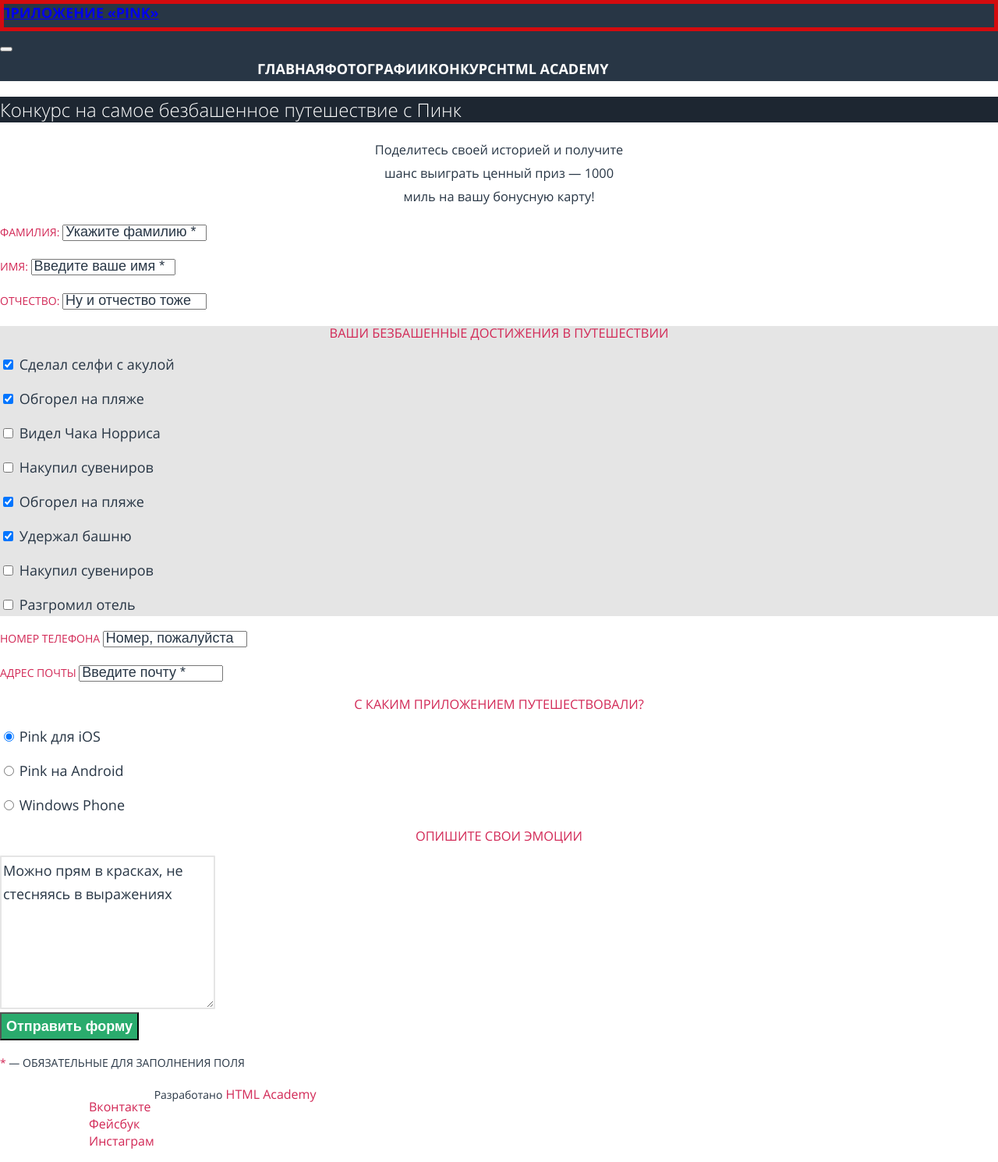
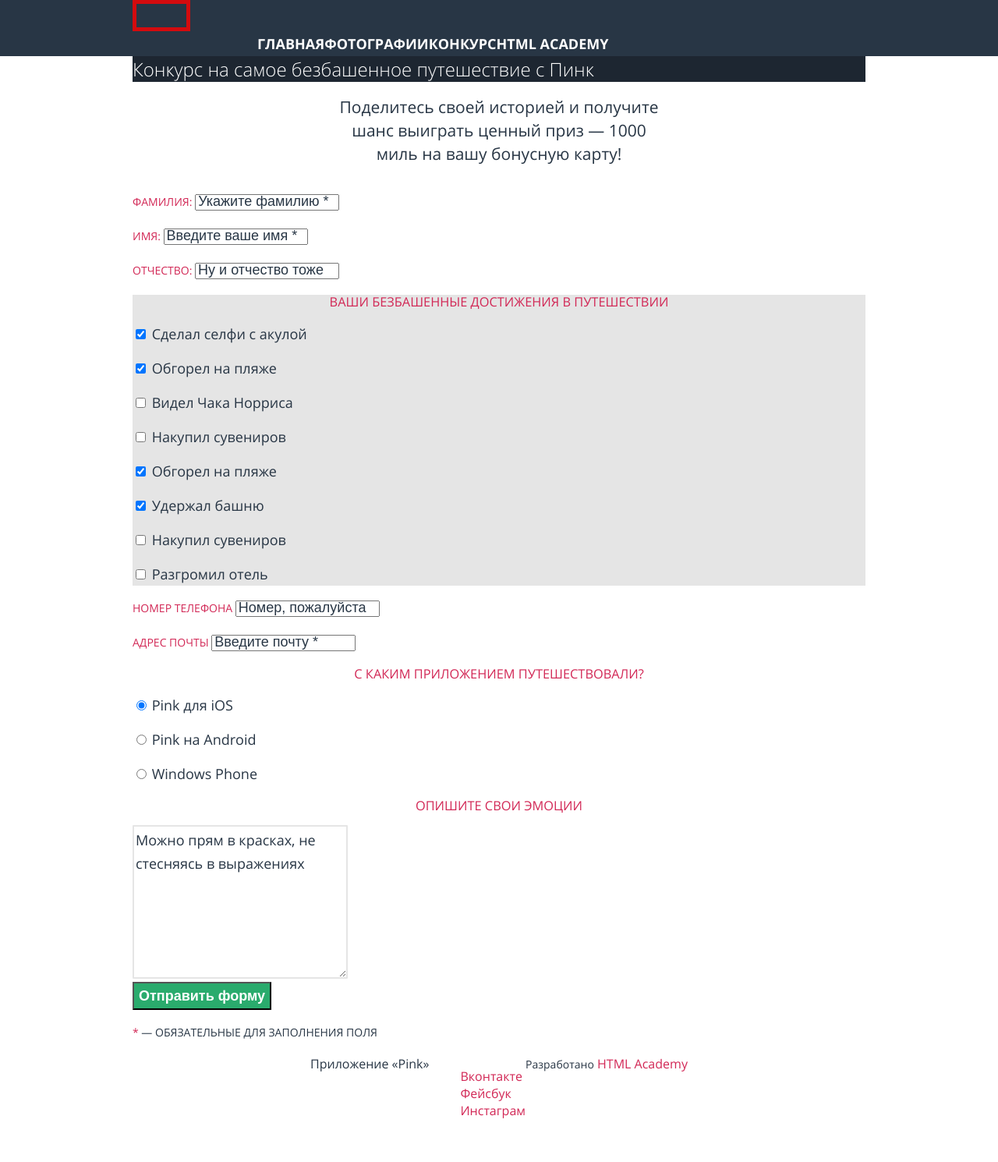
Before and after one commit to OlyaJoss/Pink, a website: page source/form.html in a window 1280 px wide. Shown: the whole page at 78% size. After the commit the page ends 1451 px from the top, so only its background shows below. Drawn offline with nearby package versions, Linux system fonts and the light colour scheme; files that its build step writes are made by us from their sources.

Commit message:
центровщик и выпадающий элемент

```diff
--- a/source/form.html
+++ b/source/form.html
@@ -8,19 +8,23 @@
   <link rel="stylesheet" href="css/style.css">
 </head>
 
+
 <body class="page__body">
-  <header class="page-header">
-    <a href="index.html" class="page-header__logo">
-      Приложение «Pink»
+
+  <header class="page-header container">
+    <div class="page-header__wrapper page-header__wrapper--top">
+      <a class="page-header__logo"><svg class="page-header__svg" xmlns="http://www.w3.org/2000/svg" width="74px"
+          viewBox="0 0 147 40"></svg>
       </a>
-    <nav class="main-nav">
-      <button class="main-nav__toggle" type="button">
+      <button class="page-header__toggle" type="button">
         <span class="visually-hidden">Меню</span>
       </button>
+    </div>
+    <nav class="main-nav">
       <div class="main-nav__wrapper">
-        <ul class="main-nav__list site-list">
+        <ul class="main-nav__list main-nav__list--hidden site-list">
           <li>
-            <a class="site-list__item" href="index.html">
+            <a class="site-list__item site-list__item--active">
               Главная
             </a>
           </li>
@@ -30,7 +34,7 @@
             </a>
           </li>
           <li>
-            <a class="site-list__item site-list__item--active" href="form.html">
+            <a class="site-list__item" href="form.html">
               Конкурс
             </a>
           </li>
@@ -44,20 +48,18 @@
     </nav>
   </header>
 
+
   <main class="page-main">
     <h1 class="visually-hidden">Форма конкурса</h1>
-    <div class="form">
-      <div class="form__wrapper">
-        <h2 class="form__promo">
+    <section class="form container">
+      <p class="form__promo">
         Конкурс на самое безбашенное путешествие с Пинк
-        </h2>
-      </div>
-      <section class="form__container">
-        <h3 class="form__title form__title--black">
+      </p>
+      <h2 class="form__title form__title--black">
         Поделитесь своей историей и получите<br>
         шанс выиграть ценный приз — 1000<br>
         миль на вашу бонусную карту!
-        </h3>
+      </h2>
       <form method="post" action="http://echo.htmlacademy.ru">
         <div class="form__full-name">
           <p>
@@ -157,12 +159,13 @@
         </div>
       </form>
     </section>
-    </div>
+
   </main>
-  <footer class="page-footer">
-    <div class="page-footer__logo">
-      <img src="img/pink.svg" width="74" height="23" alt="Приложение «Pink»" />
-    </div>
+
+
+  <footer class="container">
+    <div class="page-footer">
+      <div class="page-footer__logo">Приложение «Pink»</div>
       <div class="page-footer__social social">
         <ul class="social__list">
           <li class="social__item">
@@ -180,7 +183,10 @@
         <b class="copyright__text">Разработано</b>
         <a class="copyright__link" href="https://htmlacademy.ru/intensive/adaptive">HTML Academy</a>
       </div>
+    </div>
   </footer>
+
+
 </body>
 
 </html>
--- a/source/less/blocks/contacts.less
+++ b/source/less/blocks/contacts.less
@@ -4,7 +4,6 @@
   color: @basic-gray;
   text-align: center;
 }
-
 
 .contacts__text {
   font-weight: 300;
@@ -13,13 +12,6 @@
   padding: 0;
   margin: 0 auto;
 
-  @media (min-width: @middle-width) {
-    grid-column-start: 1;
-    grid-column-end: 4;
-  }
-}
-
-.contacts__map {
   @media (min-width: @middle-width) {
     grid-column-start: 1;
     grid-column-end: 4;
--- a/source/less/blocks/form.less
+++ b/source/less/blocks/form.less
@@ -9,6 +9,8 @@
   line-height: 33px;
   color: @basic-white;
   background-color: @dark-gray;
+  width: 100%;
+  margin: 0 auto;
 }
 
 .form__title--black {
--- /dev/null
+++ b/source/less/blocks/map.less
@@ -0,0 +1,4 @@
+.map {
+  width: 100%;
+  min-height: 100px;
+}
```
Also changed, not shown: source/index.html (+3 -4 lines), source/photo.html (+5 -2 lines), source/less/blocks/page-header.less (line endings or trailing spaces). Lines whose indentation alone changed are shown as unchanged.
